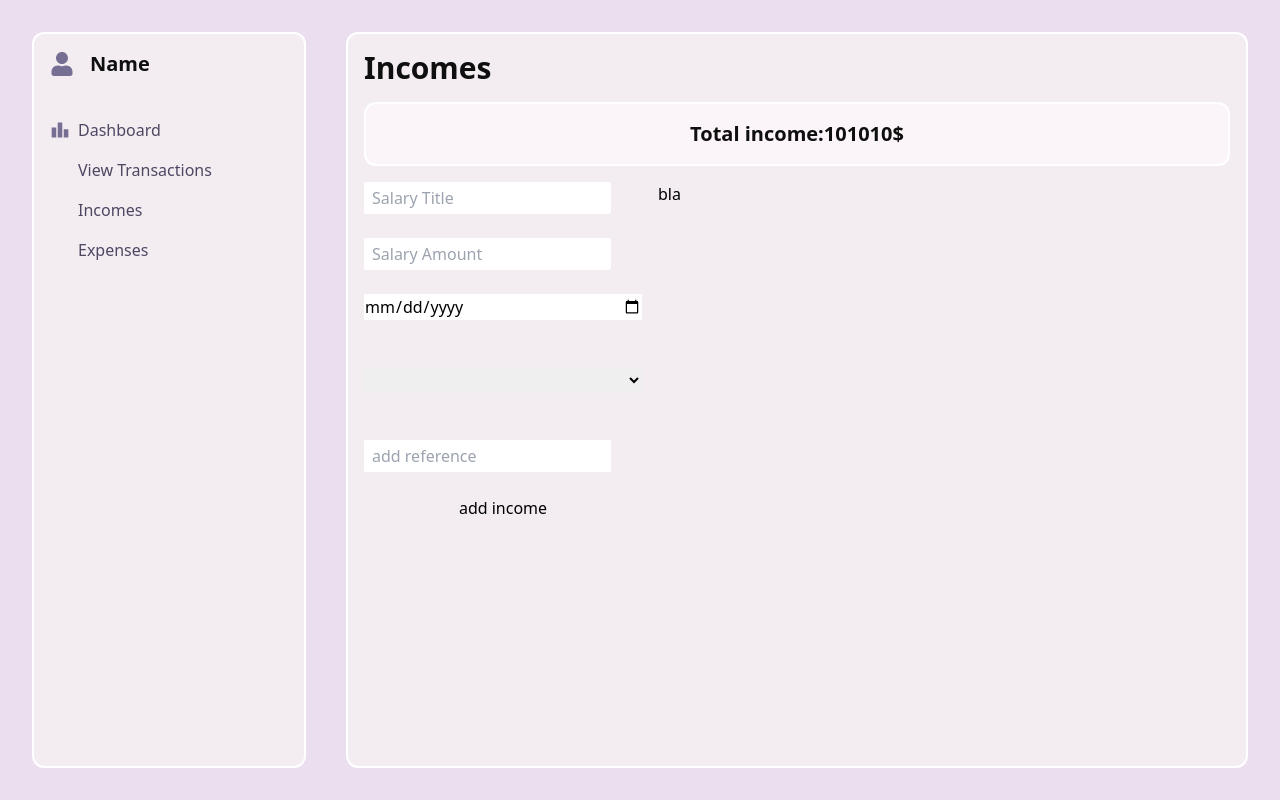
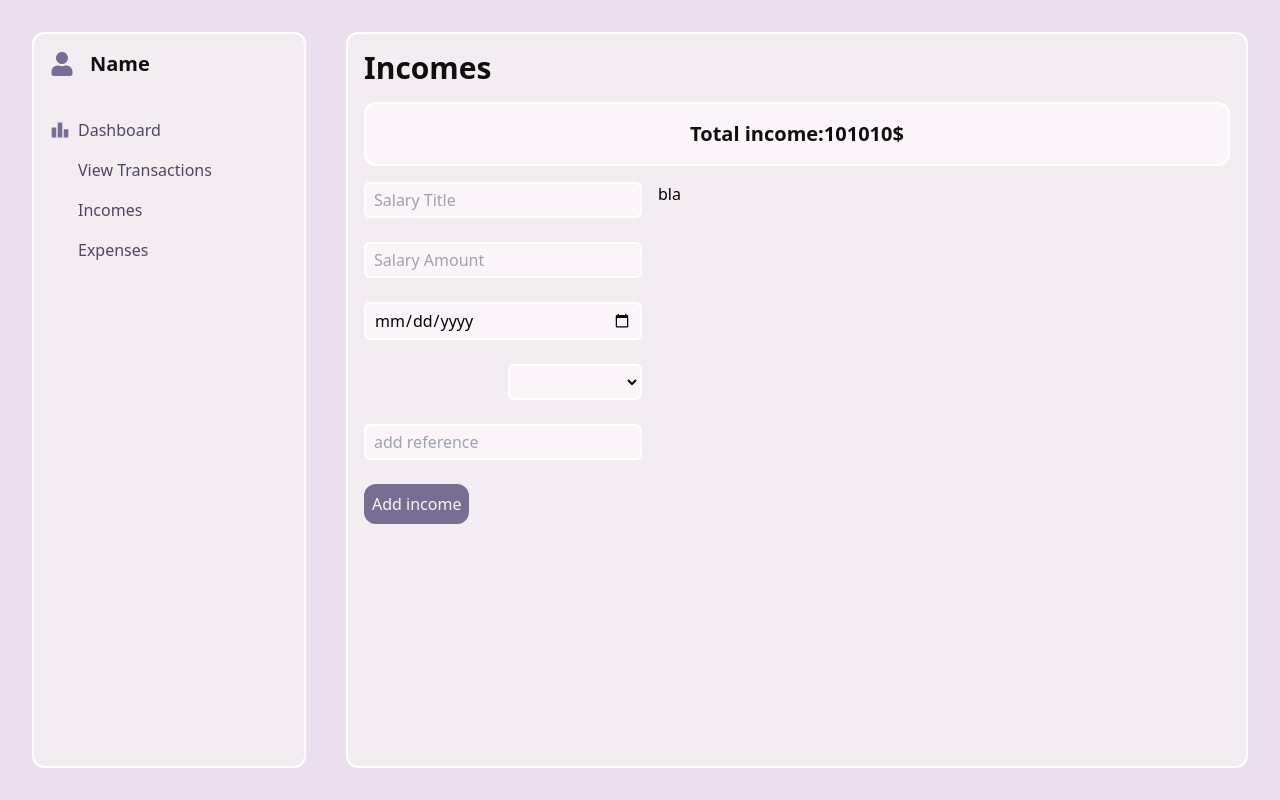
Before and after one commit to mariamdatuka/app, a React (Vite) app: page /incomes in a window 1280 px wide. Built offline with nearby package versions, Linux system fonts and the light colour scheme; some icons are missing.

Commit message:
style:input elements

```diff
--- a/src/components/forms/MainButton.tsx
+++ b/src/components/forms/MainButton.tsx
@@ -2,12 +2,13 @@ interface ButtonProps{
     text:string;
     type:"submit" | "button";
     onClick?:any;
+    classNames?:any;
 }
 
-const MainButton = ({text, type, onClick}:ButtonProps) => {
+const MainButton = ({text, type, onClick, classNames}:ButtonProps) => {
   return (
     <>
-     <button type={type} onClick={onClick} >{text}</button>
+     <button type={type} onClick={onClick} className={`border-none transition-all ease-in-out duration-300 bg-main hover:bg-hover rounded-xl text-lightbg p-2 ${classNames}`}>{text}</button>
     </>
   )
 }
--- a/src/components/forms/MainInput.tsx
+++ b/src/components/forms/MainInput.tsx
@@ -13,7 +13,7 @@ const MainInput = ({placeholder, id, error, name, type='text'}:InputProps) => {
   return (
     <>
     <div className='relative'>
-    <input placeholder={placeholder} id={id} type={type} {...register(`${name}`)} className='px-2 py-1 rounded-sm'/>
+    <input placeholder={placeholder} id={id} type={type} {...register(`${name}`)} className='px-2 py-1 rounded-md  bg-lightbg border-2 border-white w-full'/>
     <p className='text-xs text-red absolute'>{error}</p>
     </div>
 
--- a/src/pages/Incomes.tsx
+++ b/src/pages/Incomes.tsx
@@ -12,7 +12,7 @@ const Incomes = () => {
     amount: yup.string().required('required'),
     date:yup.string().required('required'),
     option:yup.string().required('required'),
-    reference:yup.string().required('required')
+    reference:yup.string()
   });
   const methods=useForm(
     {
@@ -34,7 +34,6 @@ const Incomes = () => {
   } = methods;
   const onSubmit = (data:any) => console.log(data)
 
-
   return (
     <>
      <Layout title='income' mainTitle='Incomes'>
@@ -42,10 +41,12 @@ const Incomes = () => {
       <form className='flex flex-col gap-6' onSubmit={handleSubmit(onSubmit)}>
           <MainInput type='text' name='salary' id='salary' placeholder='Salary Title' error={errors.salary?.message}/>
           <MainInput type='text' name='amount' id='amount' placeholder='Salary Amount' error={errors.amount?.message}/>
-          <input type='date' id='date' {...register('date')} placeholder='select date' />
-          <p>{errors?.date?.message}</p>
-          <select {...register('option')} value='selected'>
-            <option disabled selected>Select Option</option>
+          <div className='relative w-full'>
+          <input type='date' id='date' {...register('date')} placeholder='select date' className='px-2 py-1  w-full rounded-md  bg-lightbg border-2 border-white'/>
+          <p className='text-xs text-red absolute'>{errors?.date?.message}</p>
+          </div>
+          <div className='relative self-end'>
+          <select {...register('option')} className=' p-1 rounded-md  bg-lightbg border-2 border-white' value='select option'>
             <option value='salary'>Salary</option>
             <option value='freelancing'>Freelancing</option>
             <option value='investments'>Investments</option>
@@ -54,9 +55,10 @@ const Incomes = () => {
             <option value='bank transfer'>Bank transfer</option>
             <option value='other'>other</option>
           </select>
-          <p>{errors.date?.message}</p>
+          <p className='text-xs text-red absolute'>{errors.date?.message}</p>
+          </div>
           <MainInput id='reference' name='reference' placeholder='add reference' type='text' error={errors.reference?.message}/>
-          <MainButton text='add income' type='submit'/>
+          <MainButton text='Add income' type='submit' classNames='self-start'/>
          </form>
       </FormProvider>
 
```
